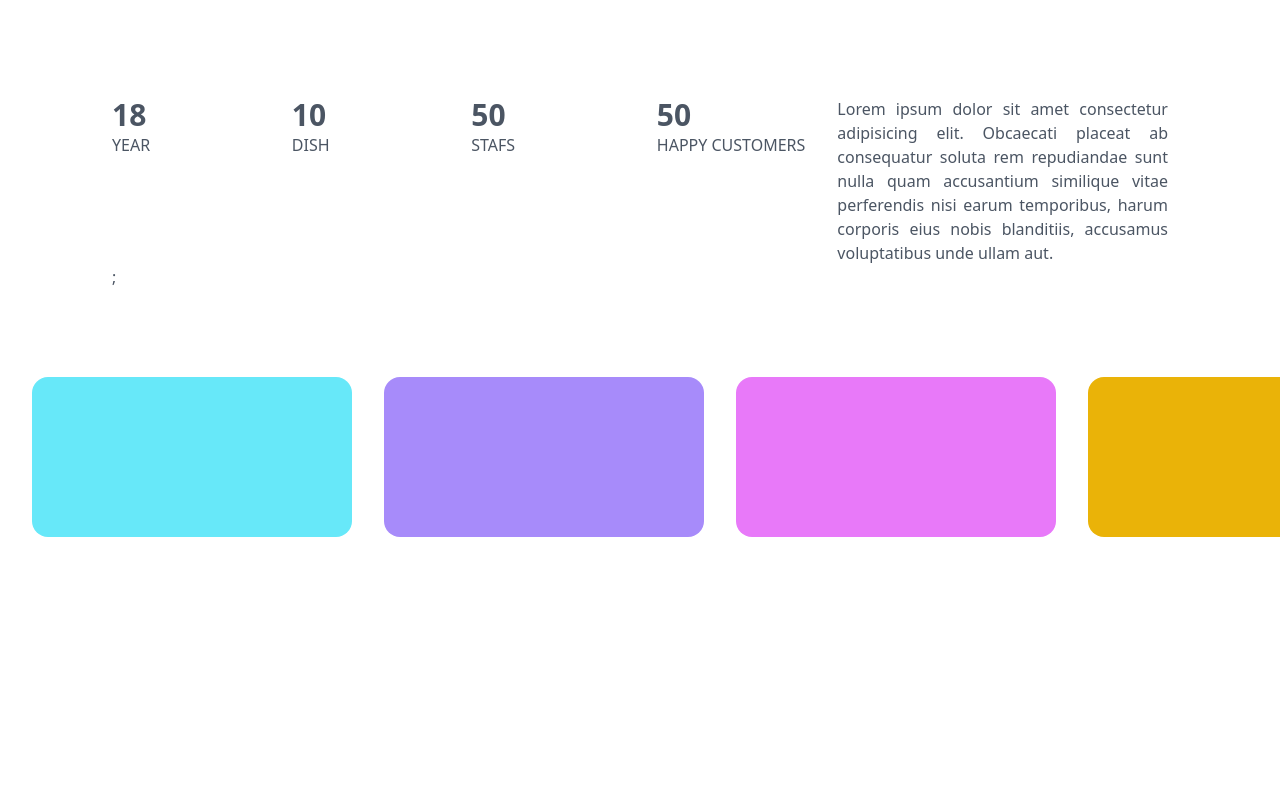
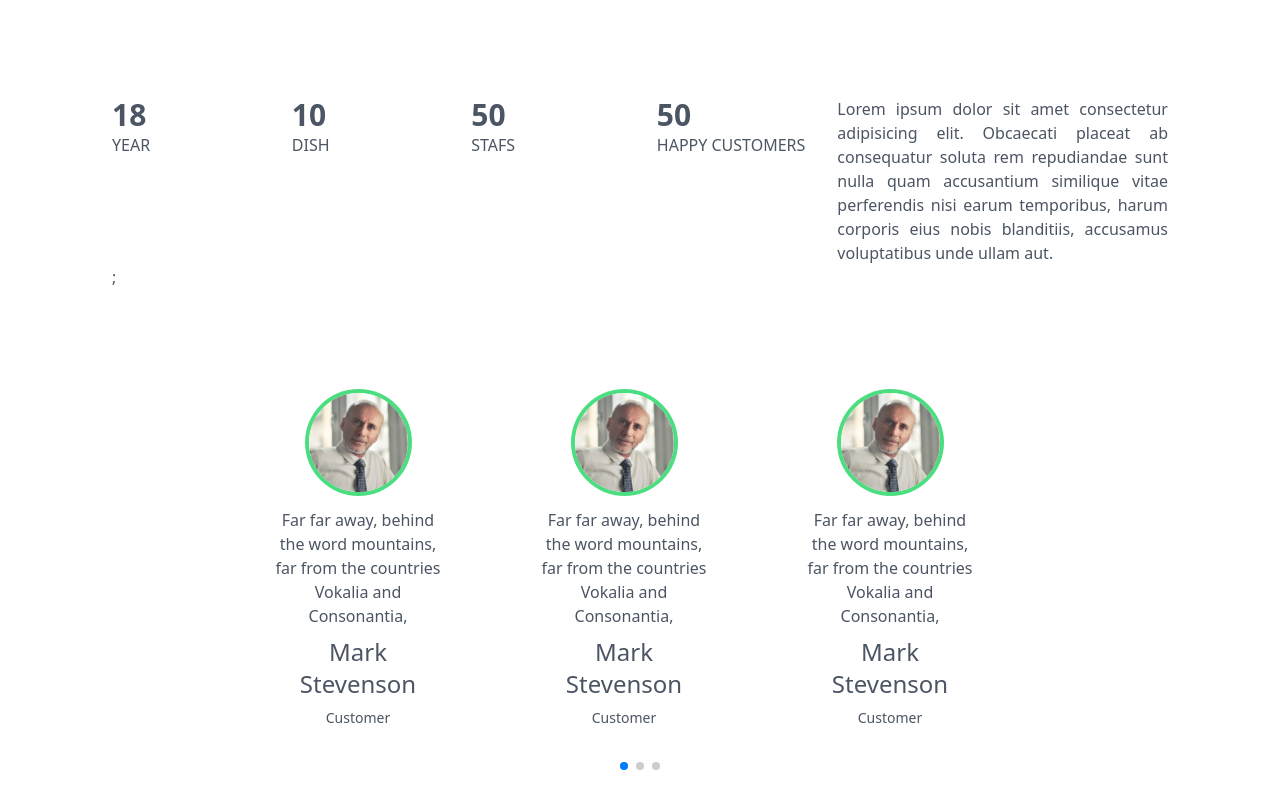
Before and after one commit to rakibul-islam-raju/Restaurant-Management, a Next.js app in the folder client-app/: page / in a window 1280 px wide. Shown: the part 1351-2151 px from the top of the page. Before the commit the page ends 1920 px from the top, so only its background shows below. Built offline with nearby package versions, Linux system fonts and the light colour scheme.

Commit message:
User review  section added

```diff
--- /dev/null
+++ b/client-app/components/Review/Reviewer/index.js
@@ -0,0 +1,38 @@
+import React, { useRef, useState } from 'react';
+// Import Swiper React components
+import { Swiper, SwiperSlide } from 'swiper/react';
+
+// Import Swiper styles
+import 'swiper/css';
+import 'swiper/css/pagination';
+
+// import './styles.css';
+
+// import required modules
+import { Pagination } from 'swiper';
+import Image from 'next/image';
+
+export default function Reviewer() {
+	return (
+
+		<div class='  pb-14    max-w-sm  p-8     rounded-2xl space-y-4  '>
+			<Image
+				src={'/person_3.jpg.webp'}
+				height={99}
+				width={99}
+				className='rounded-full ring-4 ring-green-400  mx-auto '
+			/>
+
+			<div className='text-center space-y-2'>
+				<p className='text-base text-center'>
+					Far far away, behind the word mountains, far from the
+					countries Vokalia and Consonantia,
+				</p>
+				<p className='text-2xl'>Mark Stevenson</p>
+				<p className='text-sm'>Customer</p>
+			</div>
+		</div>
+
+
+	);
+}
--- /dev/null
+++ b/client-app/components/Review/index.jsx
@@ -0,0 +1,59 @@
+import React, { useRef, useState } from 'react';
+// Import Swiper React components
+import { Swiper, SwiperSlide } from 'swiper/react';
+
+// Import Swiper styles
+import 'swiper/css';
+import 'swiper/css/pagination';
+
+// import './styles.css';
+
+// import required modules
+import { Pagination } from 'swiper';
+import Image from 'next/image';
+import Reviewer from './Reviewer';
+
+export default function Review() {
+  return (
+    <>
+      <div className='p-4 md:px-60  mx-auto  '>
+        <Swiper
+          spaceBetween={30}
+          pagination={{
+            clickable: true,
+          }}
+          breakpoints={{
+            // when window width is >= 640px
+            640: {
+              width: 640,
+              slidesPerView: 1,
+            },
+            // when window width is >= 768px
+            768: {
+              width: 768,
+              slidesPerView: 3,
+            },
+          }}
+          modules={[Pagination]}
+          className='mySwiper cursor-pointer '
+        >
+          <SwiperSlide>
+            <Reviewer />
+          </SwiperSlide>
+          <SwiperSlide>
+            <Reviewer />
+          </SwiperSlide>
+          <SwiperSlide>
+            <Reviewer />
+          </SwiperSlide>
+          <SwiperSlide>
+            <Reviewer />
+          </SwiperSlide>
+          <SwiperSlide>
+            <Reviewer />
+          </SwiperSlide>
+        </Swiper>
+      </div>
+    </>
+  );
+}
--- a/client-app/package.json
+++ b/client-app/package.json
@@ -14,7 +14,8 @@
     "eslint-config-next": "13.1.6",
     "next": "13.1.6",
     "react": "18.2.0",
-    "react-dom": "18.2.0"
+    "react-dom": "18.2.0",
+    "swiper": "^9.0.4"
   },
   "devDependencies": {
     "autoprefixer": "^10.4.13",
--- a/client-app/src/pages/index.js
+++ b/client-app/src/pages/index.js
@@ -3,6 +3,7 @@ import About from "components/About";
 import Feature from "components/Feature";
 import FeaturedMenus from "components/Feature/FeatureMenus";
 import Header from "components/Header";
+import Review from "components/Review";
 import Statistics from "components/Statistics";
 
 import Head from "next/head";
@@ -18,6 +19,7 @@ export default function Home() {
 				<link rel="stylesheet" href="boxicons.min.css" />
 				<link rel="stylesheet"
 					href="https://cdn.jsdelivr.net/npm/boxicons@latest/css/boxicons.min.css" />
+
 				<head />
 			</Head>
 
@@ -26,20 +28,10 @@ export default function Home() {
 				<Feature />
 				<About />
 				<Statistics />
-				<div class="flex gap-8 p-8 w-screen overflow-x-scroll scroll whitespace-nowrap cursor-pointer scroll-smooth w-full">
-					<div
-						class="flex-shrink-0 w-80 h-40 bg-cyan-300 rounded-2xl snap-center"
-					></div>
-					<div
-						class="flex-shrink-0 w-80 h-40 bg-violet-400 rounded-2xl snap-center"
-					></div>
-					<div
-						class="flex-shrink-0 w-80 h-40 bg-fuchsia-400 rounded-2xl snap-center"
-					></div>
-					<div
-						class="flex-shrink-0 w-80 h-40 bg-yellow-500 rounded-2xl"
-					></div>
-				</div>
+				<Review />
+
+
+
 			</section>
 		</>
 	);
```
Also changed, not shown: client-app/public/person_3.jpg.webp (added), 1 other file (tests, documents, lock files or other folders).
